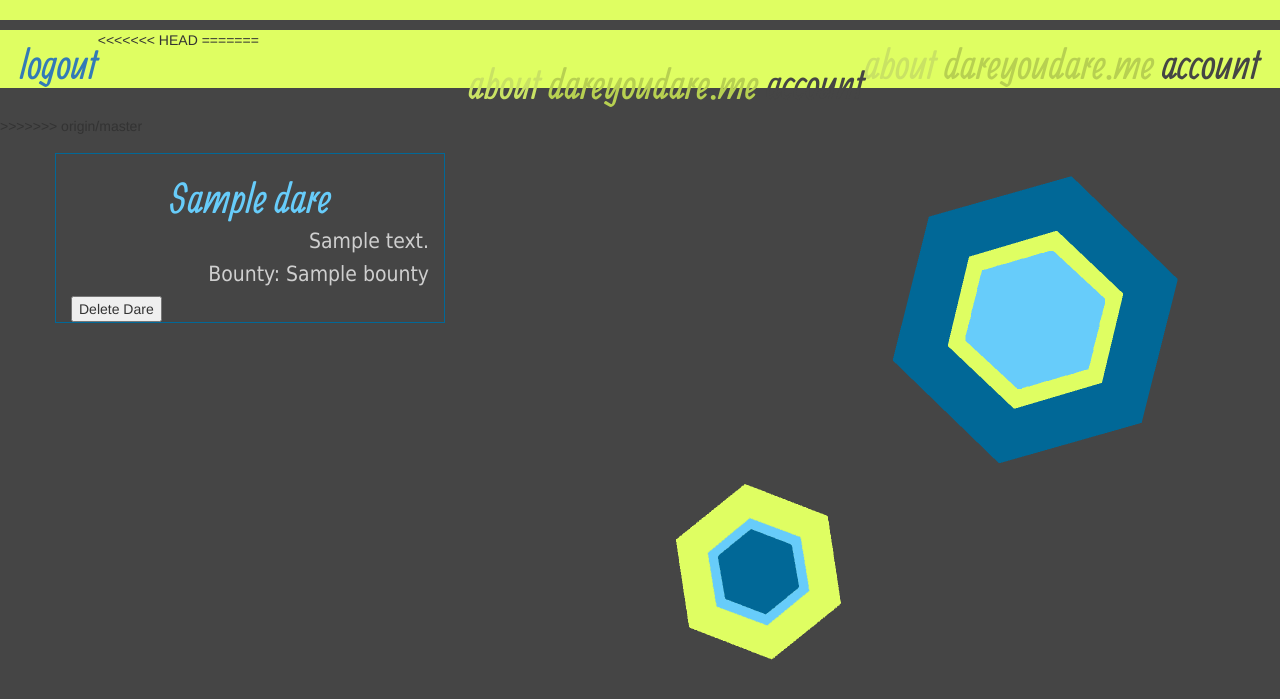
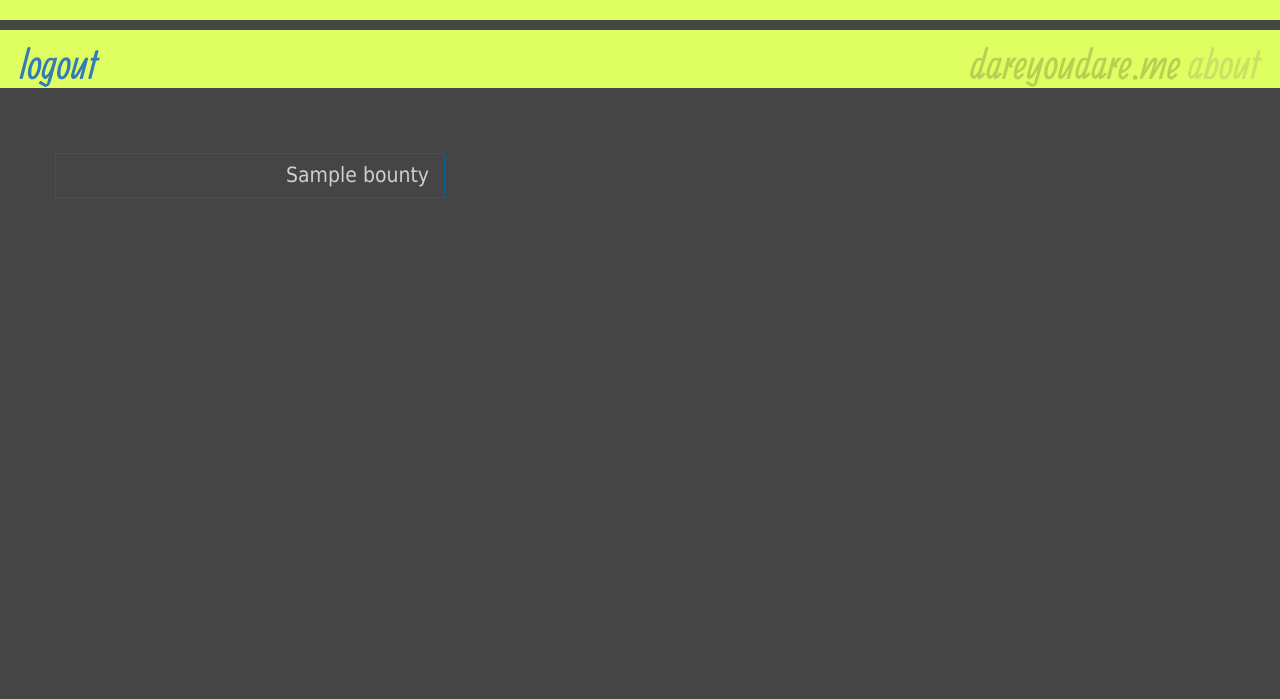
Before and after one commit to the-alex/DareYouDareMe, a Flask app: template templates/account.html in a window 1280 px wide. Shown: the top 699 px of the page. Run offline with Flask 2, Linux system fonts and the light colour scheme; the template is opened without the code that fills it: most values are stand-ins (such as "Sample title", 1, 10 or a date in 2020); parts of the project's set-up code (start-up, migrations or seed data) failed here and were passed over; some libraries are stand-ins or nearby versions.

Commit message:
minor changes

```diff
--- a/templates/account.html
+++ b/templates/account.html
@@ -1,33 +1,19 @@
+
 {% extends "base.html" %}
 {% block content %}
 <div id="menu1"></div>
 <div id="menu">
-<<<<<<< HEAD
-   <div id="lefttext"><h6><a href="logout">logout </a></h6></div><div id="righttext"><h5><a style="color:#c9e264" href="about">about </a><a href="/"><w style="color:#b7d051">dareyoudare.me</w></a> <a style="color:#454545" href="account">account </a></h5></div>
-=======
-    <h5><a style="color:#c9e264" href="about">about </a><w style="color:#b7d051">dareyoudare.me</w> <a style="color:#454545" href="account">account</a></h5>
->>>>>>> origin/master
+   <div id="lefttext"><h6><a href="logout">logout </a></h6></div><div id="righttext"><h5><a href="/"><w style="color:#b7d051">dareyoudare.me</w></a> <a style="color:#c9e264" href="about">about </a></h5></div>
 </div>
 
 <div class="container" id="darehold">
 <div class="row">
     <div class="col-md-4" id="darebox">
         {% for d in dares %}
-
-            <h2>{{d.DareTitle}}</h4>
-            <h4>{{d.verboseDescription}}</h4>
-            <h4>Bounty: {{d.bounty}}</h4>
-
-            <form method="POST" action="/account">
-                <input type="submit" name="delete" value="Delete Dare">
-            </form>
-
+            <h4>{{d.bounty}}</h4>
         {% endfor %}
-
     </div>
     <div class="col-md-2"></div>
-    <div class="col-md-6">
-        <img id = "BountyCoinMain" src="/static/css/BountyCoin3.png"/>
-    </div>
+
 </div>
 {% endblock %}
```
